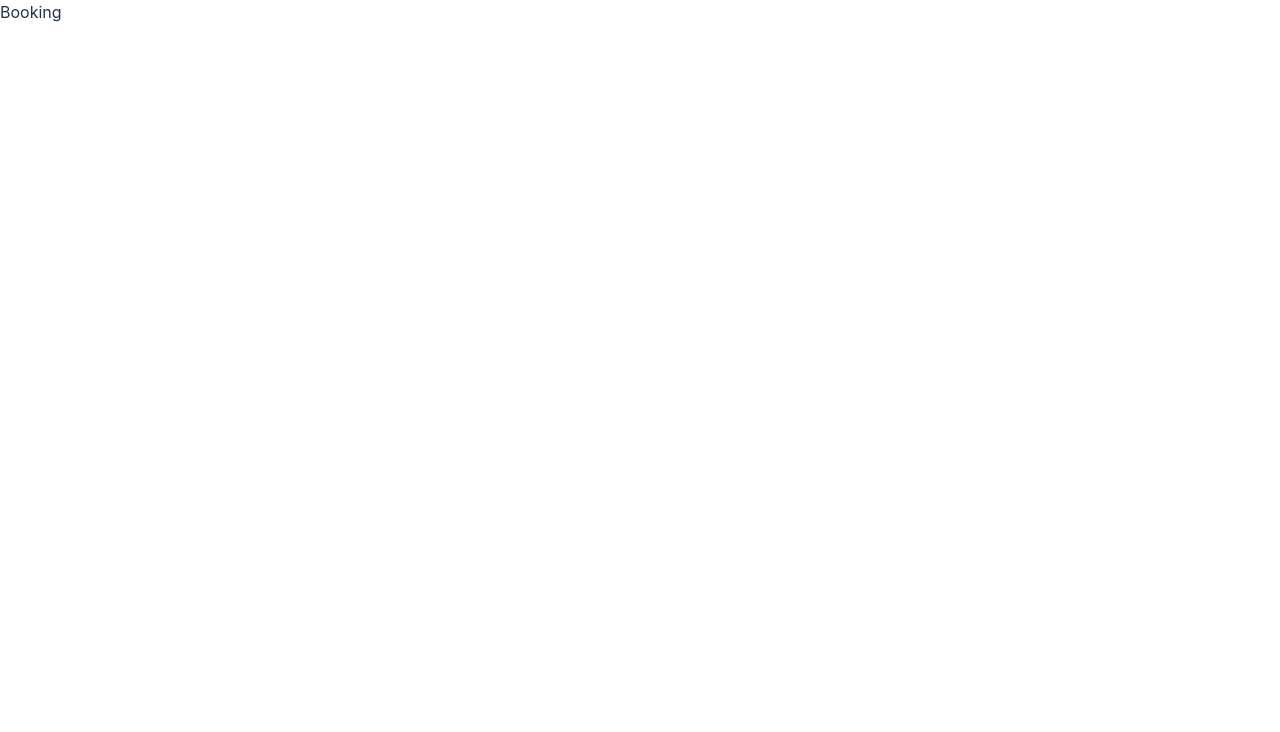
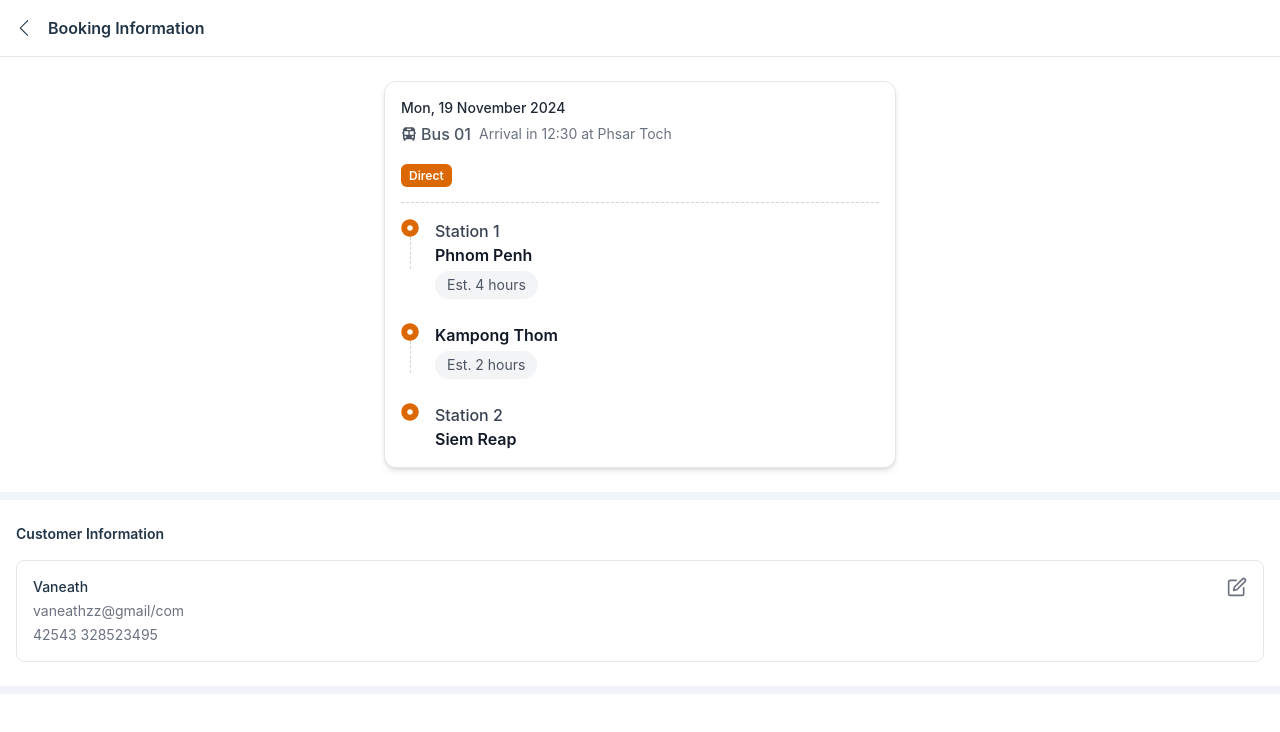
Before and after one commit to vaneath/derk-neak-client, a React (Vite) app: page /booking in a window 1280 px wide. Shown: the top 732 px of the page. Built offline with nearby package versions, Linux system fonts and the light colour scheme.

Commit message:
Add customer and booking information

```diff
--- /dev/null
+++ b/src/components/BookingInfoCard.jsx
@@ -0,0 +1,76 @@
+import React from "react";
+import { BiSolidBus } from "react-icons/bi";
+import { FaDotCircle } from "react-icons/fa";
+
+const BookingInfoCard = () => {
+  return (
+    <div className='max-w-lg mx-4 sm:mx-auto p-4 bg-white rounded-xl shadow-md border border-gray-200'>
+      {/* Header */}
+      <div className='text-gray-800 mb-4'>
+        <div className=' text-sm font-medium'>Mon, 19 November 2024</div>
+        <div className='flex items-center gap-2 mt-1'>
+          <div className='flex items-center text-gray-600'>
+            <span className='material-icons text-gray-600 mr-1'>
+              <BiSolidBus />
+            </span>
+            <span className='font-medium'>Bus 01</span>
+          </div>
+          <span className='text-gray-500 text-sm'>
+            Arrival in 12:30 at Phsar Toch
+          </span>
+        </div>
+      </div>
+
+      {/* Badge */}
+      <span className='py-1 px-2 bg-orange rounded-md font-semibold text-xs text-white'>
+        Direct
+      </span>
+
+      {/* Divider */}
+      <hr className='border-dashed border-gray-300 my-4' />
+
+      {/* Stations */}
+      <div>
+        {/* Station 1 */}
+        <div className='flex items-start gap-4 mb-6'>
+          <div className='flex flex-col items-center'>
+            <FaDotCircle className='text-orange text-lg' />
+            <div className='h-8 border-l border-dashed border-gray-300'></div>
+          </div>
+          <div>
+            <div className='font-medium text-gray-700'>Station 1</div>
+            <div className='font-semibold text-gray-900'>Phnom Penh</div>
+            <div className='mt-1 inline-block text-sm text-gray-600 bg-gray-100 rounded-full px-3 py-1'>
+              Est. 4 hours
+            </div>
+          </div>
+        </div>
+
+        {/* Stop */}
+        <div className='flex items-start gap-4 mb-6'>
+          <div className='flex flex-col items-center'>
+            <FaDotCircle className='text-orange text-lg' />
+            <div className='h-8 border-l border-dashed border-gray-300'></div>
+          </div>
+          <div>
+            <div className='font-semibold text-gray-900'>Kampong Thom</div>
+            <div className='mt-1 inline-block text-sm text-gray-600 bg-gray-100 rounded-full px-3 py-1'>
+              Est. 2 hours
+            </div>
+          </div>
+        </div>
+
+        {/* Station 2 */}
+        <div className='flex items-start gap-4'>
+          <FaDotCircle className='text-orange text-lg' />
+          <div>
+            <div className='font-medium text-gray-700'>Station 2</div>
+            <div className='font-semibold text-gray-900'>Siem Reap</div>
+          </div>
+        </div>
+      </div>
+    </div>
+  );
+};
+
+export default BookingInfoCard;
--- /dev/null
+++ b/src/components/CustomerInfo.jsx
@@ -0,0 +1,20 @@
+import React from "react";
+import { FiEdit } from "react-icons/fi";
+
+const CustomerInfo = () => {
+  return (
+    <div className='px-4'>
+      <h4 className='text-sm font-semibold'>Customer Information</h4>
+      <div className='flex flex-col space-y-1 border border-gray-200 rounded-lg p-4 mt-4'>
+        <div className='flex justify-between'>
+          <p className='text-sm font-medium'>Vaneath</p>
+          <FiEdit className='size-5 text-gray-500' />
+        </div>
+        <p className='text-sm text-gray-500'>vaneathzz@gmail/com</p>
+        <p className='text-sm text-gray-500'>42543 328523495</p>
+      </div>
+    </div>
+  );
+};
+
+export default CustomerInfo;
--- /dev/null
+++ b/src/components/NavigationHeader.jsx
@@ -0,0 +1,16 @@
+import React from "react";
+import { SlArrowLeft } from "react-icons/sl";
+import { NavLink } from "react-router-dom";
+
+const NavigationHeader = ({ title, to }) => {
+  return (
+    <div className='flex items-center space-x-4 p-4 border-b border-gray-200 mb-6'>
+      <NavLink to={to ?? "/"}>
+        <SlArrowLeft className='size-4' />
+      </NavLink>
+      <h1 className='text-base font-semibold'>{title}</h1>
+    </div>
+  );
+};
+
+export default NavigationHeader;
--- /dev/null
+++ b/src/components/SectionDivider.jsx
@@ -0,0 +1,7 @@
+import React from "react";
+
+const SectionDivider = () => {
+  return <div className='h-2 bg-slate-100 my-6'></div>;
+};
+
+export default SectionDivider;
--- a/src/pages/Booking.jsx
+++ b/src/pages/Booking.jsx
@@ -1,9 +1,19 @@
-import React from 'react'
+import React from "react";
+import NavigationHeader from "../components/NavigationHeader";
+import BookingInfoCard from "../components/BookingInfoCard";
+import SectionDivider from "../components/SectionDivider";
+import CustomerInfo from "../components/CustomerInfo";
 
 const Booking = () => {
   return (
-    <div>Booking</div>
-  )
-}
+    <div>
+      <NavigationHeader title='Booking Information' />
+      <BookingInfoCard />
+      <SectionDivider />
+      <CustomerInfo />
+      <SectionDivider />
+    </div>
+  );
+};
 
-export default Booking
+export default Booking;
```
